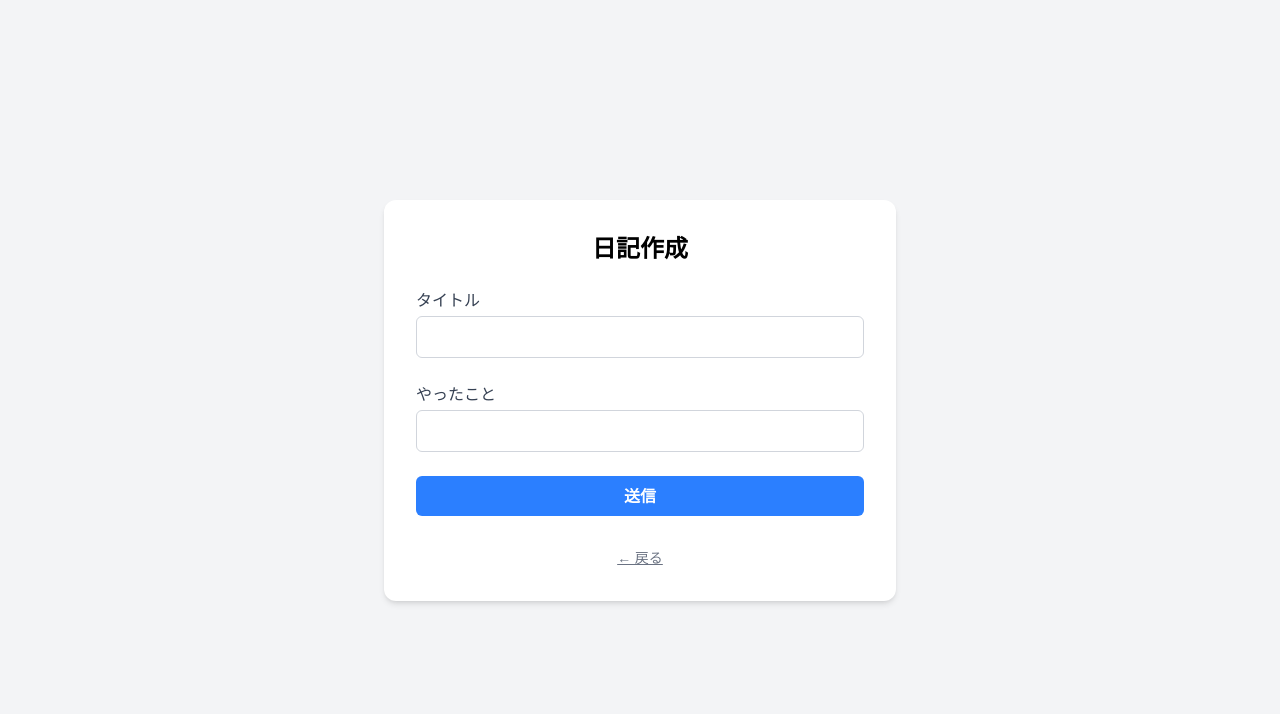
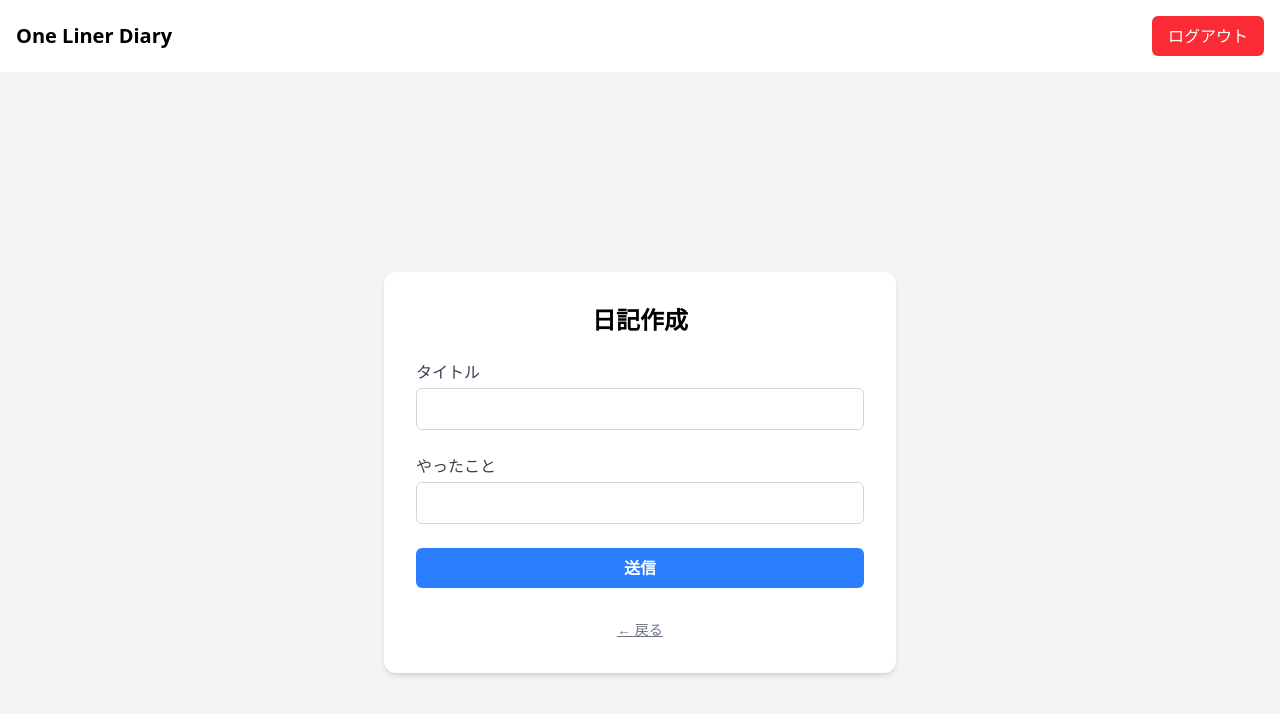
Before and after one commit to hrn-tmy/One-Liner-Diary, a React (Vite) app in the folder frontend/: page /diary/create in a window 1280 px wide. Shown: the top 714 px of the page. Built offline with nearby package versions, Linux system fonts and the light colour scheme; the HTML template or start-up script is replaced by a standard one.

Commit message:
add: ヘッダーとログアウトボタンの表示

```diff
--- /dev/null
+++ b/frontend/src/layout/Header.tsx
@@ -0,0 +1,28 @@
+import axios from "axios";
+import { useNavigate } from "react-router-dom";
+import { toast } from "react-toastify";
+
+export default function Header() {
+  const navigate = useNavigate();
+  const handleLogout = async () => {
+    try {
+      await axios.post("http://localhost:8080/logout");
+      navigate("/");
+    } catch (error) {
+      console.error("ログアウト失敗", error);
+      toast.error("ログアウトに失敗しました。");
+    }
+  };
+
+  return (
+    <header className="bg-white shadow-md p-4 flex justify-between items-center">
+      <h1 className="text-xl font-bold"> One Liner Diary</h1>
+      <button
+        onClick={handleLogout}
+        className="bg-red-500 hover:bg-red-600 text-white px-4 py-2 rounded-md"
+      >
+        ログアウト
+      </button>
+    </header>
+  );
+}
--- /dev/null
+++ b/frontend/src/layout/Layout.tsx
@@ -0,0 +1,11 @@
+import type { ReactNode } from "react";
+import Header from "./Header";
+
+export default function Layout({ children }: { children: ReactNode }) {
+  return (
+    <div>
+      <Header />
+      <main>{children}</main>
+    </div>
+  );
+}
--- a/frontend/src/pages/diary/Create.tsx
+++ b/frontend/src/pages/diary/Create.tsx
@@ -7,6 +7,7 @@ import {
   diaryCreateSchema,
   type CreateDiaryType,
 } from "../../schema/diarySchema";
+import Layout from "../../layout/Layout";
 
 export default function Create() {
   const navigate = useNavigate();
@@ -33,6 +34,7 @@ export default function Create() {
   };
 
   return (
+    <Layout>
       <div className="min-h-screen flex items-center justify-center bg-gray-100">
         <form
           onSubmit={handleSubmit(onSubmit)}
@@ -71,12 +73,13 @@ export default function Create() {
           </button>
           <button
             type="button"
-          onClick={() => navigate(-1)}
+            onClick={() => navigate("/diary")}
             className="w-full text-sm text-gray-500 hover:text-gray-700 underline mt-2"
           >
             ← 戻る
           </button>
         </form>
       </div>
+    </Layout>
   );
 }
--- a/frontend/src/pages/diary/List.tsx
+++ b/frontend/src/pages/diary/List.tsx
@@ -4,6 +4,7 @@ import { Link, useLocation, useNavigate } from "react-router-dom";
 import { toast } from "react-toastify";
 import type { ListType } from "../../schema/diarySchema";
 import DiaryModal from "../../modal/DiaryModal";
+import Layout from "../../layout/Layout";
 
 export default function List() {
   const [lists, setLists] = useState<ListType[]>([]);
@@ -61,6 +62,7 @@ export default function List() {
   }
 
   return (
+    <Layout>
       <div>
         <div className="p-8">
           <h2 className="text-2xl font-bold mb-4">日記一覧</h2>
@@ -122,5 +124,6 @@ export default function List() {
           )}
         </div>
       </div>
+    </Layout>
   );
 }
```
Lines whose indentation alone changed are shown as unchanged.
